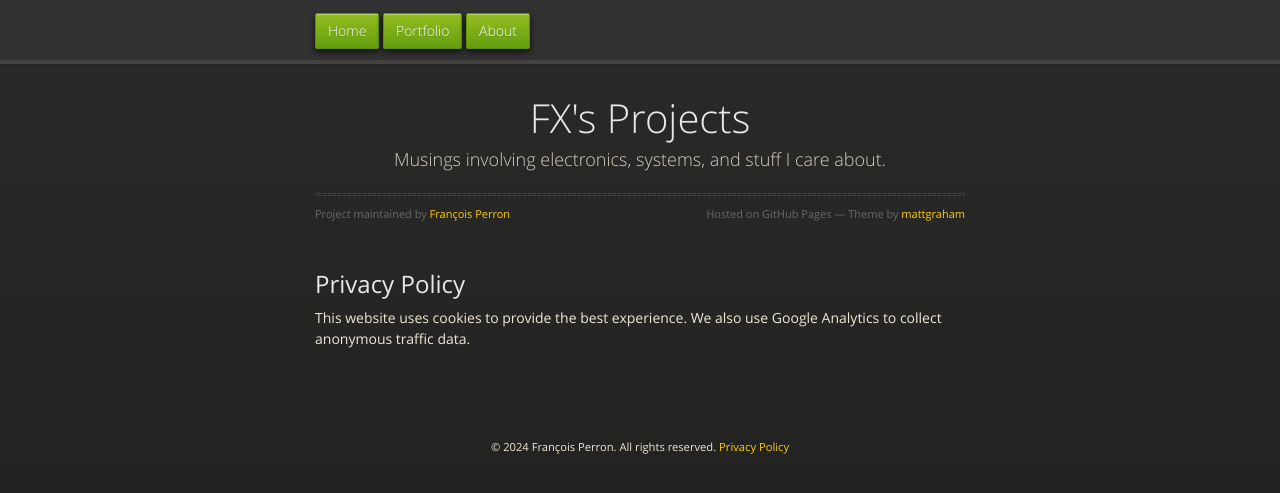
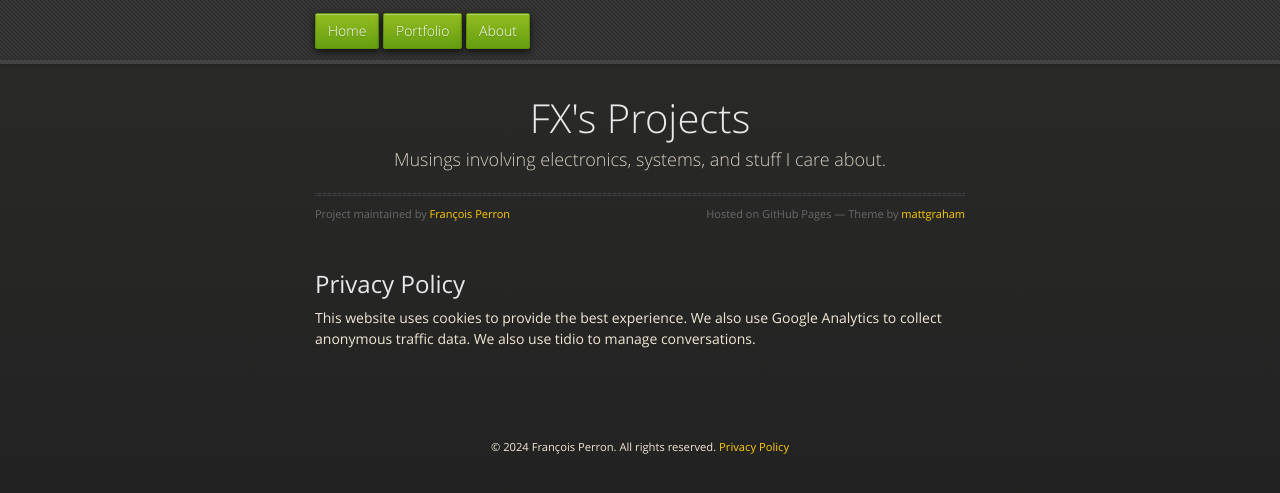
Before and after one commit to fperron-kt88/fx-portfolio, a Jekyll site: the page built from _pages/privacy-policy.md, in a window 1280 px wide. Shown: the top 493 px of the page. Built offline with Jekyll 4.4.1, drawn with Linux system fonts in a browser that asks for light colours; comment, search, counter and statistics services are not loaded.

Commit message:
feat: update privacy policy

```diff
--- a/_pages/privacy-policy.md
+++ b/_pages/privacy-policy.md
@@ -6,4 +6,6 @@ permalink: /privacy-policy/
 
 ## Privacy Policy
 
-This website uses cookies to provide the best experience. We also use Google Analytics to collect anonymous traffic data.
+This website uses cookies to provide the best experience. We also use
+Google Analytics to collect anonymous traffic data. We also use tidio
+to manage conversations.
```
Also changed, not shown: favicon-16x16.png (added), favicon-32x32.png (added).
